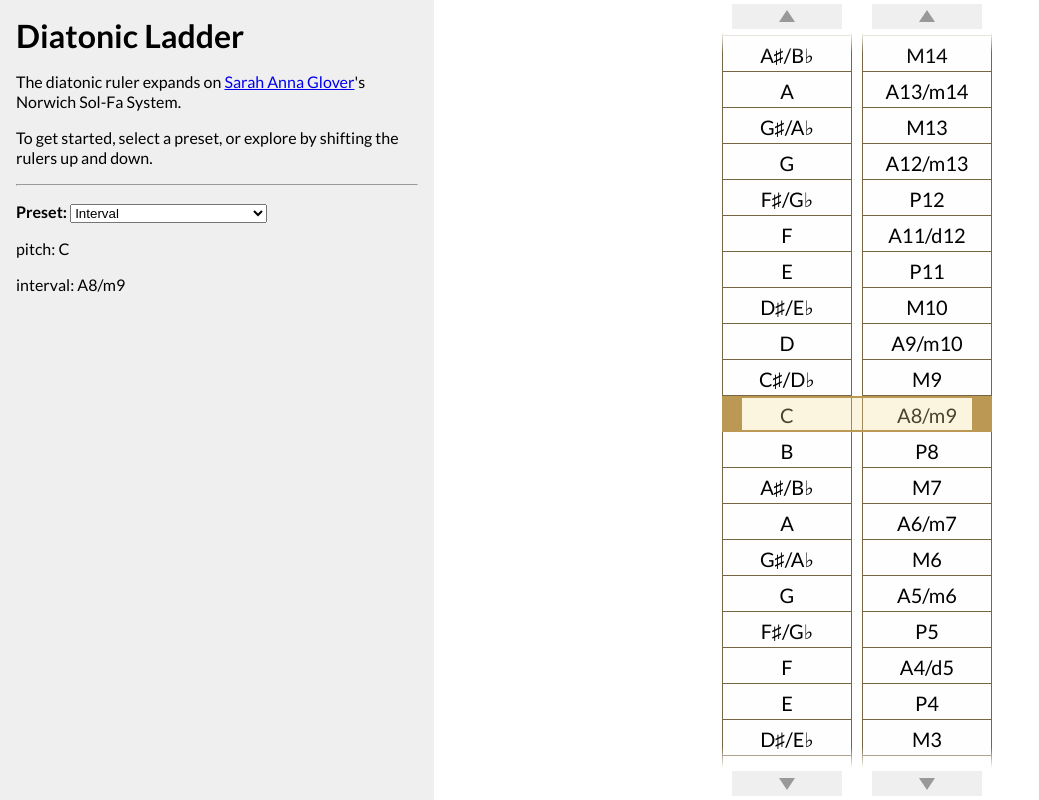
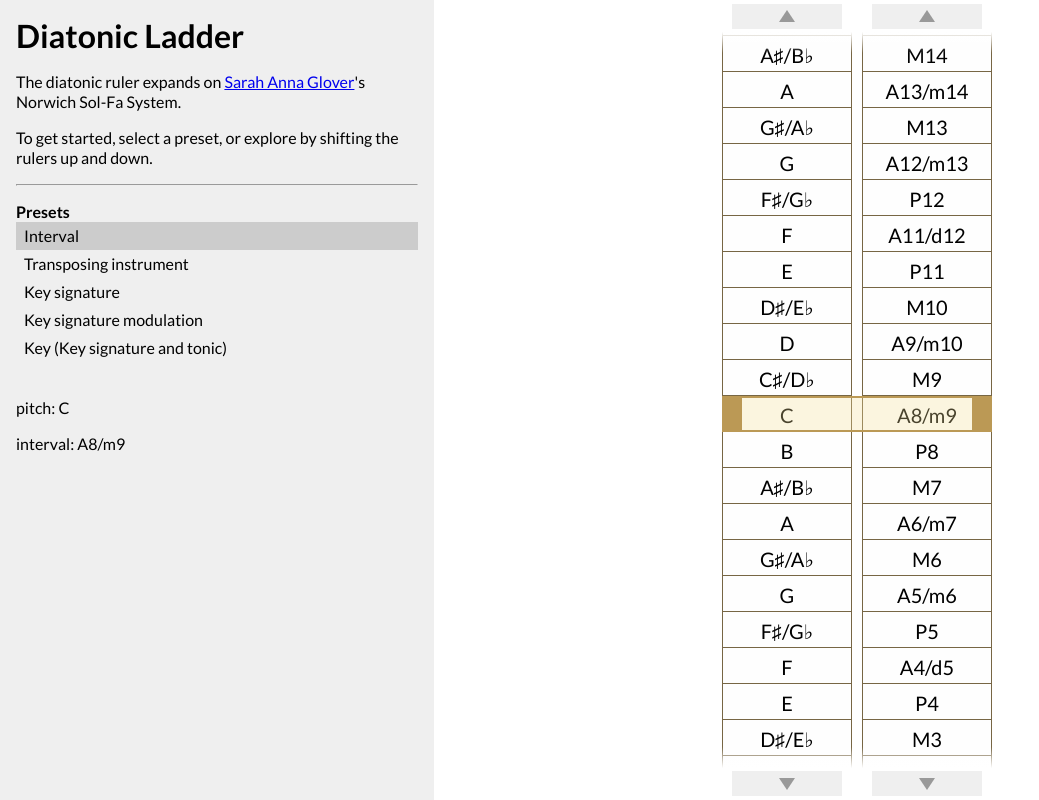
Before and after one commit to katmh/diatonic, a Svelte app: page / in a window 1280 px wide. Shown: the whole page, without its empty margins (0-1039 px from the left). Built offline with nearby package versions, Linux system fonts and the light colour scheme.

Commit message:
radio buttons instead of select

```diff
--- a/src/components/Dashboard.svelte
+++ b/src/components/Dashboard.svelte
@@ -50,18 +50,19 @@
 
     <hr />
 
-    <label for="mode"><b>Preset:</b></label>
-    <select
-        name="mode"
-        id="mode"
-        bind:value={$selectedPreset}
-        on:change={updatePreset}
-    >
-        <option value="" />
-        {#each presets as preset}
-            <option value={preset.name}>{preset.label}</option>
-        {/each}
-    </select>
+    <b>Presets</b>
+
+    {#each presets as preset}
+        <input
+            type="radio"
+            name="preset"
+            id={preset.name}
+            value={preset.name}
+            bind:group={$selectedPreset}
+            on:change={updatePreset}
+        />
+        <label for={preset.name}>{preset.label}</label>
+    {/each}
 
     <br />
 
@@ -84,4 +85,23 @@
         line-height: 1.25;
         background: #efefef;
     }
+
+    input[type="radio"] {
+        display: none;
+    }
+
+    label {
+        display: block;
+        padding: 0.25rem 0.5rem;
+        transition: 0.1s;
+        cursor: pointer;
+    }
+
+    label:hover {
+        background: #ddd;
+    }
+
+    input[type="radio"]:checked + label {
+        background: #ccc;
+    }
 </style>
```
